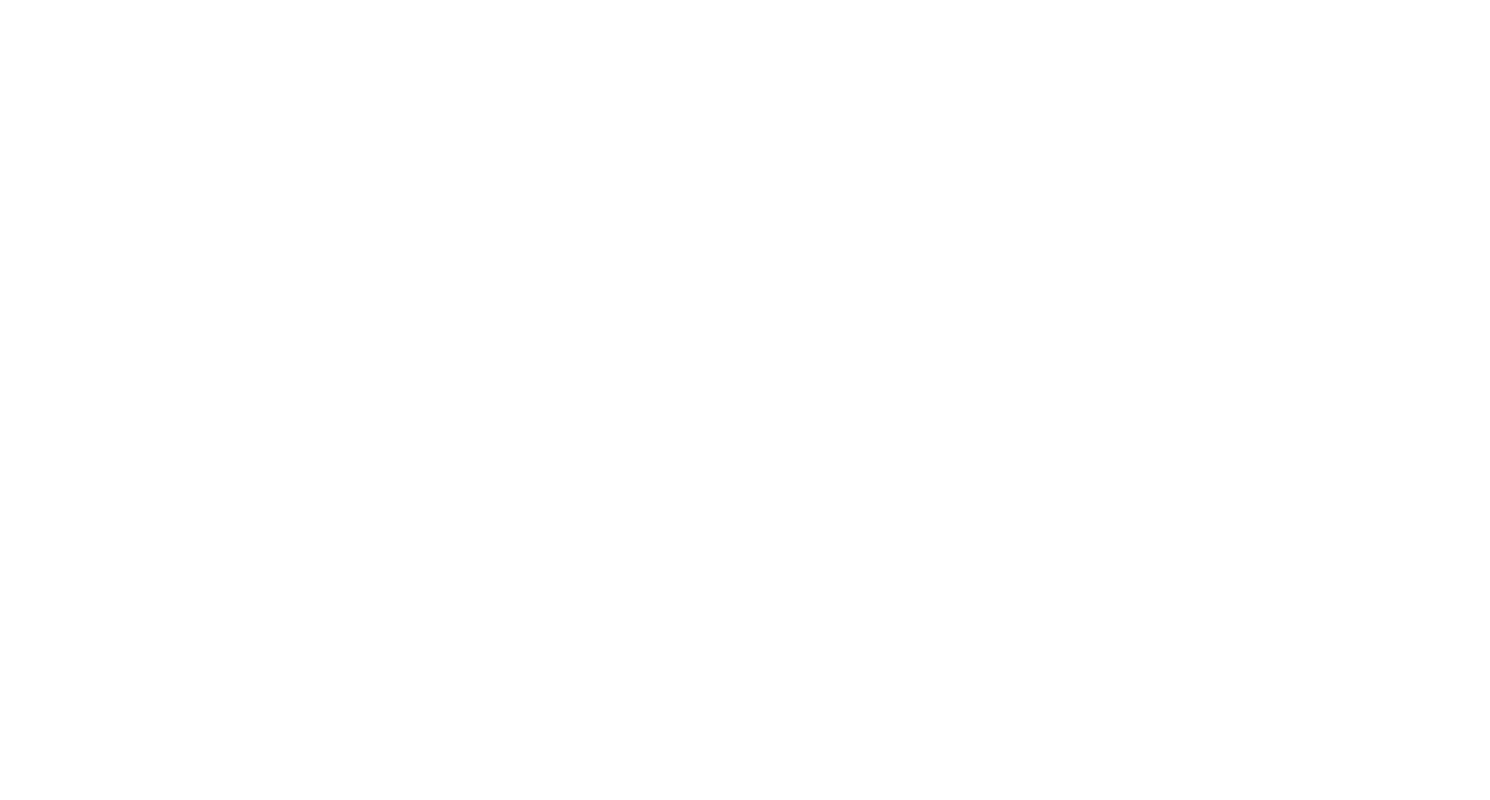
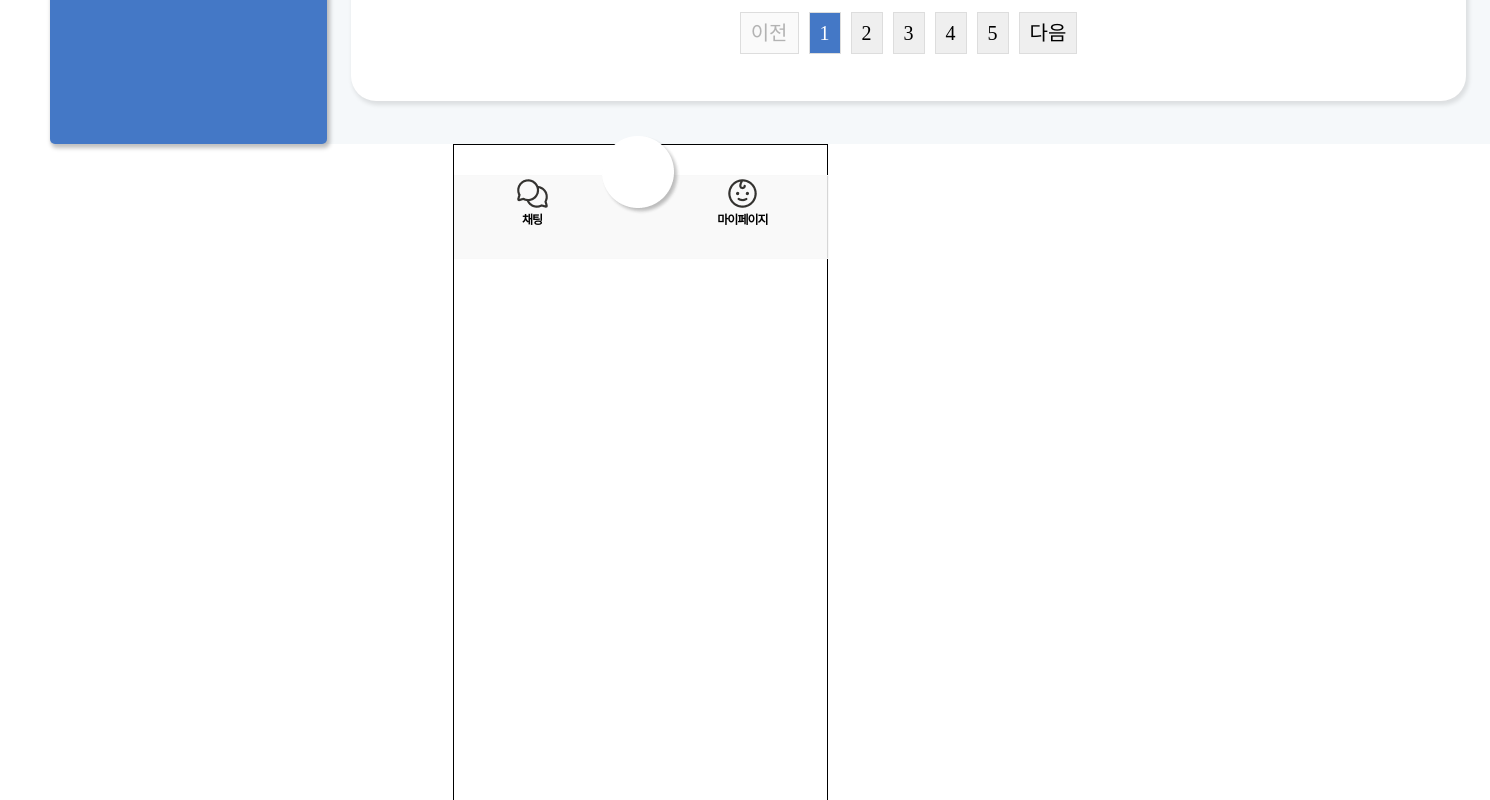
Before and after one commit to MoneyPlay-DigitalHanaro/front-end, a React (Create React App) app: page /admin in a window 1280 px wide. Before the commit this address had no page. Shown: the part 880-1680 px from the top of the page, 1490 px wide, since content can reach past the window. Before the commit the page ends 800 px from the top, so only its background shows below. Built offline with nearby package versions, Linux system fonts and the light colour scheme; a web font is replaced by a local one.

Commit message:
feat git conflict

```diff
--- a/src/App.js
+++ b/src/App.js
@@ -5,9 +5,9 @@ import './style/css/Admin.module.css';
 // import Navbar from 'react-bootstrap/Navbar';
 import { Button, Navbar, Container, Nav } from 'react-bootstrap';
 
-import Admin from './pages/admin/admin';
+import Admin from './pages/admin/Admin';
 import NavBar from './component/Navbar.js';
-import SideBar from './component/sidebar';
+import SideBar from './component/Sidebar';
 import NewsList from './pages/NewsPage/NewsList';
 import NewsDetail from './pages/NewsPage/NewsDetail';
 import Login from './pages/oauth/Login'
@@ -50,7 +50,7 @@ function App() {
                         element={<KakaoAuthHandle/>}
                     />
         </Routes>
-        {/* <Footer></Footer> */}
+        <Footer></Footer>
       </div>
 
 
```
Also changed, not shown: src/pages/admin/admin.js (+6 -2 lines), src/pages/oauth/instance.js (added, +21 -0 lines).
